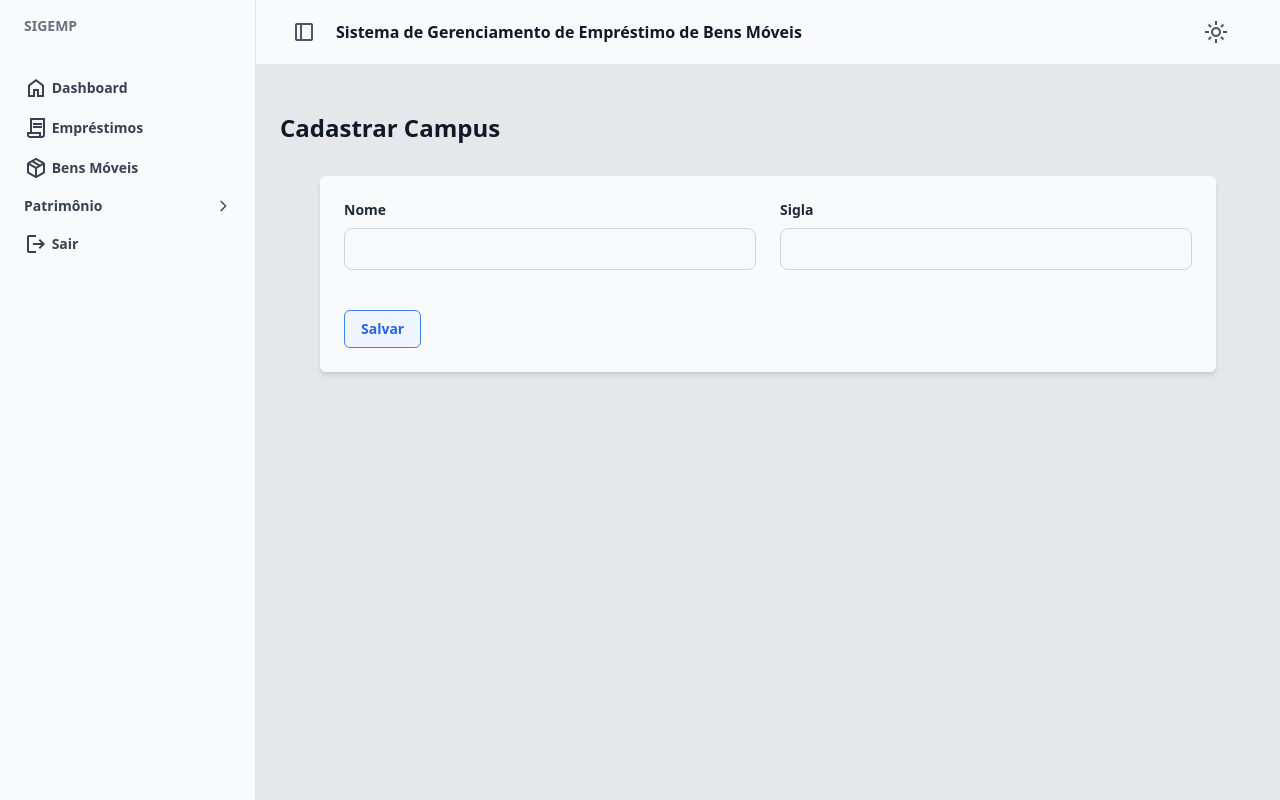
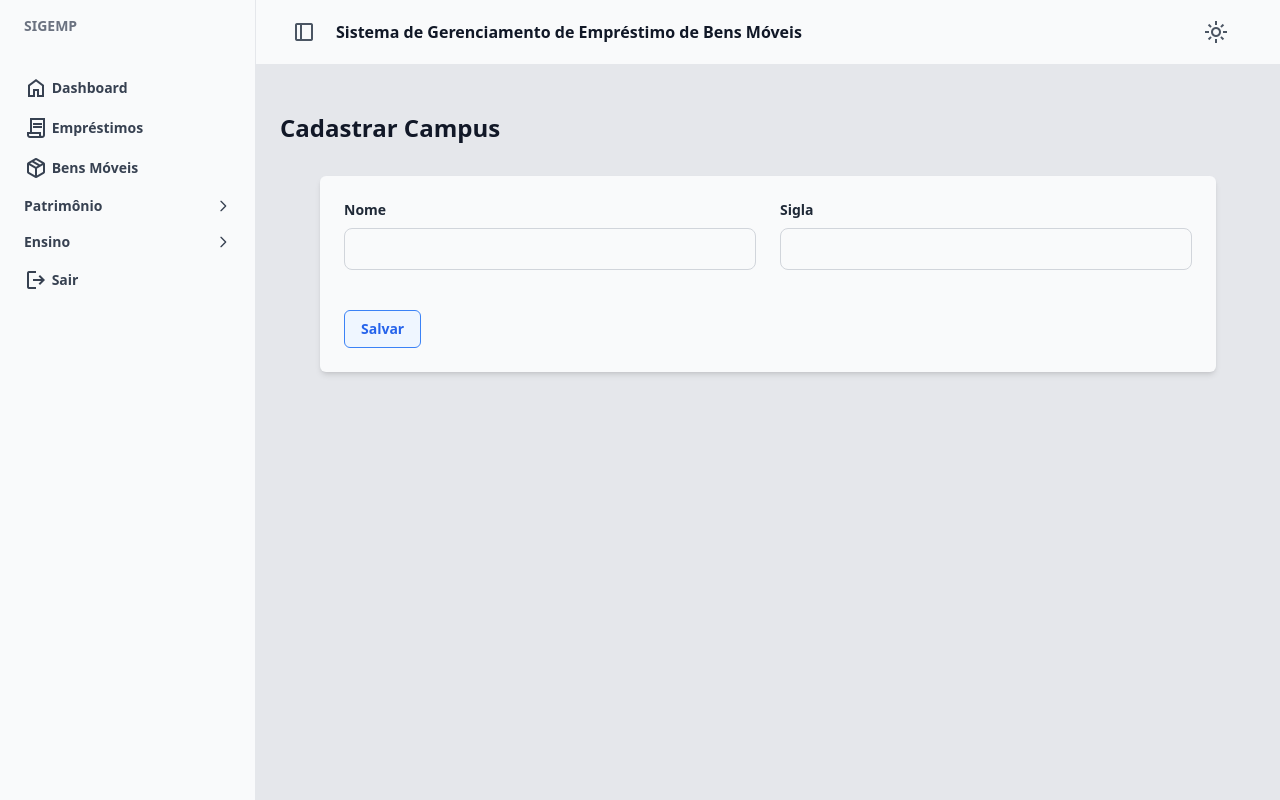
Before and after one commit to kavvata/sigemp, a Django app: page /ensino/campus/add in a window 1280 px wide. Run offline with Django 5.2, Linux system fonts and the light colour scheme; the visitor is signed in with stand-in values (Sample User, id 1); parts of the project's set-up code (start-up, migrations or seed data) failed here and were passed over; some libraries are stand-ins or nearby versions.

Commit message:
feat(theme): corrigido posicao de submenus, adicionado submenu para ensino

```diff
--- a/theme/templates/navigation.html
+++ b/theme/templates/navigation.html
@@ -1,5 +1,4 @@
-<div class="flex h-screen text-gray-700 dark:text-gray-200"
-     x-data="{ openMenu: false }">
+<div class="flex h-screen text-gray-700 dark:text-gray-200">
     <aside class="w-64 bg-gray-50 dark:bg-gray-900 border-r border-gray-200 dark:border-gray-600 flex-col">
         <div class="px-6 py-4 text-sm text-gray-500 font-semibold">SIGEMP</div>
         <nav class="flex-1 px-6 py-4 text-sm font-semibold">
@@ -19,6 +18,7 @@
                     <i class="material-symbols-outlined align-middle">package_2</i>
                     <span class="align-middle">Bens Móveis</span>
                 </a>
+                <div x-data="{ openMenu: false }" class="relative">
                   <button @click="openMenu = !openMenu"
                           class="w-full flex justify-between items-center py-2 rounded hover:bg-gray-100 dark:hover:bg-gray-800 transition">
                       <span>Patrimônio</span>
@@ -40,6 +40,29 @@
                         class="block px-4 py-2 hover:bg-gray-100 dark:hover:bg-gray-800">Estados de Conservação</a>
                       <a href="{% url 'patrimonio:listar_grau_fragilidade' %}" class="block px-4 py-2 hover:bg-gray-100 dark:hover:bg-gray-800">Graus de fragilidade</a>
                   </div>
+                </div>
+                <div x-data="{ openMenu: false }" class="relative">
+                  <button @click="openMenu = !openMenu"
+                          class="w-full flex justify-between items-center py-2 rounded hover:bg-gray-100 dark:hover:bg-gray-800 transition">
+                      <span>Ensino</span>
+                      <svg :class="{ 'rotate-90': openMenu }"
+                          class="w-4 h-4 transform transition-transform"
+                          fill="none"
+                          stroke="currentColor"
+                          viewBox="0 0 24 24">
+                          <path stroke-linecap="round" stroke-linejoin="round" stroke-width="2" d="M9 5l7 7-7 7" />
+                      </svg>
+                  </button>
+                  <div x-show="openMenu"
+                      @click.away="openMenu = false"
+                      x-transition
+                      class="absolute left-full top-0 ml-2 mt-0 bg-white border dark:bg-gray-900  dark:border-gray-700 shadow-lg rounded w-48 z-50">
+                      <a href="{% url 'ensino:listar_campi' %}"
+                        class="block px-4 py-2 hover:bg-gray-100 dark:hover:bg-gray-800">Campi</a>
+                      <a href="{% url 'ensino:listar_cursos' %}"
+                        class="block px-4 py-2 hover:bg-gray-100 dark:hover:bg-gray-800">Cursos</a>
+                  </div>
+                </div>
                 <a href="{% url 'core:logout' %}"
                    class="block py-2 rounded hover:bg-gray-100 dark:hover:bg-gray-800">
                     <i class="material-symbols-outlined align-middle">logout</i>
```
Lines whose indentation alone changed are shown as unchanged.
